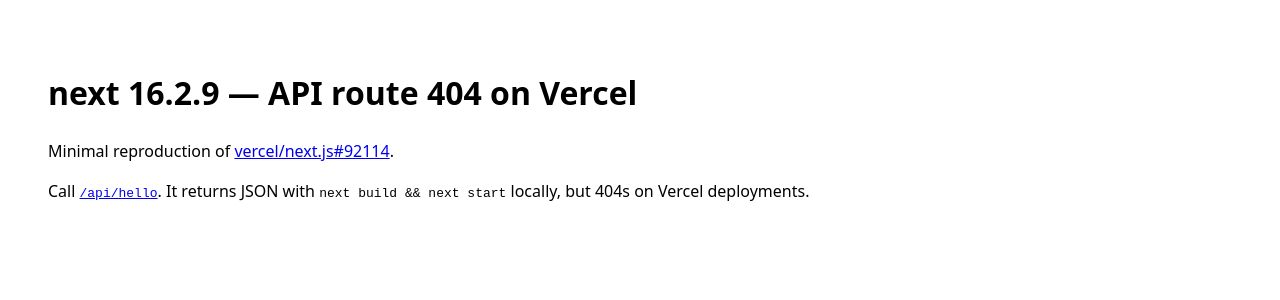
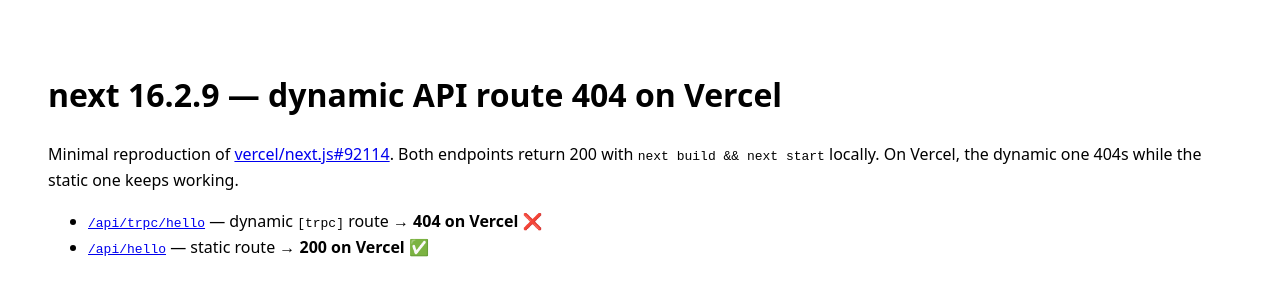
Before and after one commit to danilofuchs/next-16.2.9-api-i18n-404-repro, a Next.js app: page / in a window 1280 px wide. Before the commit this address had no page. Shown: the top 300 px of the page. Built offline with nearby package versions, Linux system fonts and the light colour scheme.

Commit message:
docs: document the static-vs-dynamic API route finding + live demo

```diff
--- a/pages/index.js
+++ b/pages/index.js
@@ -1,19 +1,25 @@
 export default function Home() {
   return (
-    <main style={{ fontFamily: "system-ui, sans-serif", padding: 40, lineHeight: 1.5 }}>
-      <h1>next 16.2.9 — API route 404 on Vercel</h1>
+    <main style={{ fontFamily: "system-ui, sans-serif", padding: 40, lineHeight: 1.6 }}>
+      <h1>next 16.2.9 — dynamic API route 404 on Vercel</h1>
       <p>
         Minimal reproduction of{" "}
         <a href="https://github.com/vercel/next.js/issues/92114">
           vercel/next.js#92114
         </a>
-        .
+        . Both endpoints return 200 with <code>next build &amp;&amp; next start</code> locally.
+        On Vercel, the dynamic one 404s while the static one keeps working.
       </p>
-      <p>
-        Call <a href="/api/hello"><code>/api/hello</code></a>. It returns JSON
-        with <code>next build &amp;&amp; next start</code> locally, but 404s on
-        Vercel deployments.
-      </p>
+      <ul>
+        <li>
+          <a href="/api/trpc/hello"><code>/api/trpc/hello</code></a> — dynamic{" "}
+          <code>[trpc]</code> route → <strong>404 on Vercel</strong> ❌
+        </li>
+        <li>
+          <a href="/api/hello"><code>/api/hello</code></a> — static route →{" "}
+          <strong>200 on Vercel</strong> ✅
+        </li>
+      </ul>
     </main>
   );
 }
```
Also changed, not shown: 1 other file (tests, documents, lock files or other folders).
